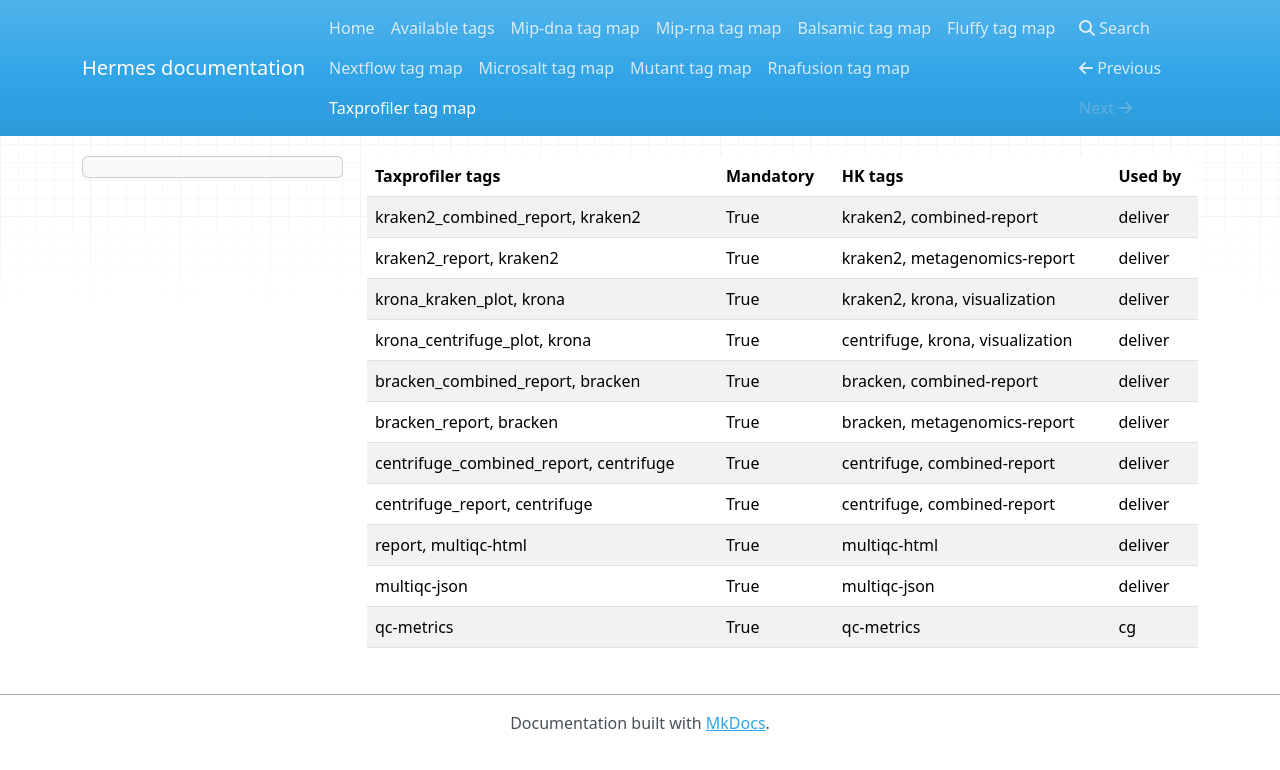
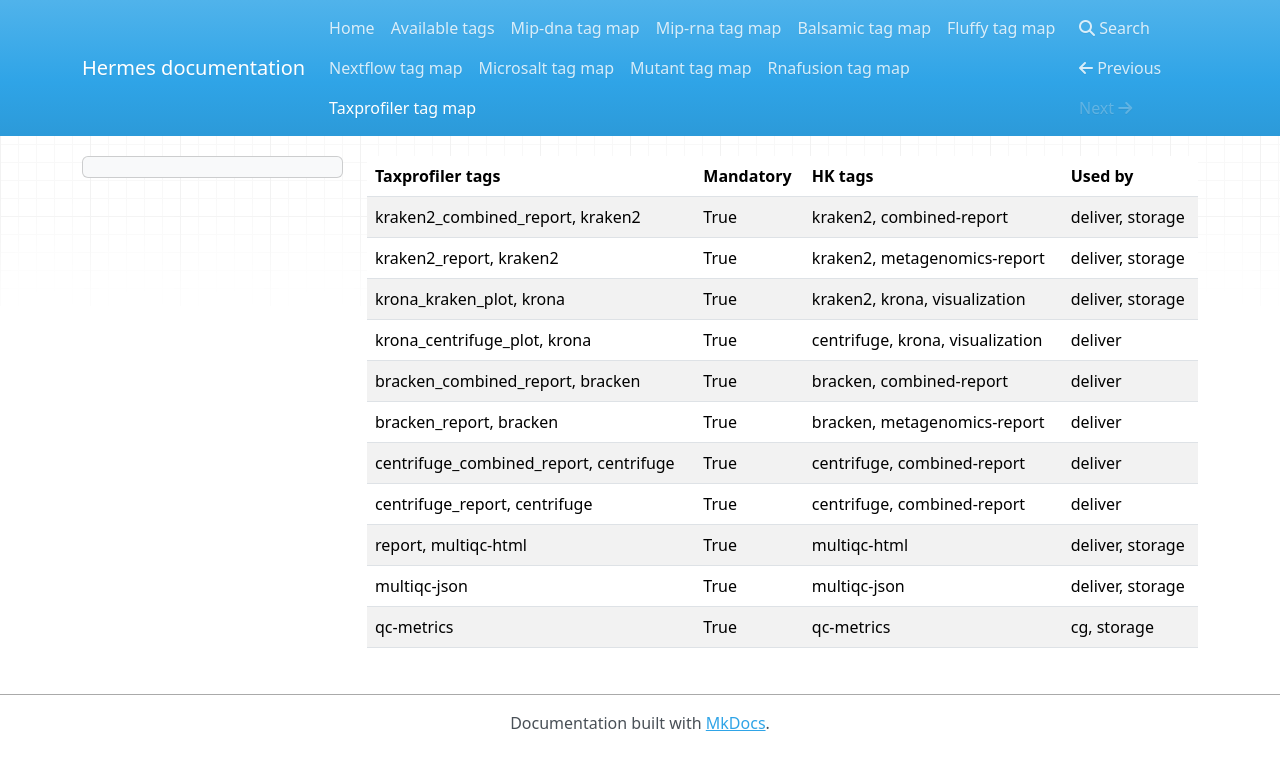
Before and after one commit to Clinical-Genomics/hermes, an MkDocs documentation site: the page built from docs/taxprofiler_map.md, in a window 1280 px wide. Shown: the top 770 px of the page. Built offline with MkDocs 1.6.1, drawn with Linux system fonts in a browser that asks for light colours; nearby versions of some CDN libraries.

Commit message:
Update doc

```diff
--- a/docs/taxprofiler_map.md
+++ b/docs/taxprofiler_map.md
@@ -1,13 +1,13 @@
-| Taxprofiler tags                       | Mandatory | HK tags                          | Used by  |
-|----------------------------------------|-----------|----------------------------------|----------|
-| kraken2_combined_report, kraken2       | True      | kraken2, combined-report         | deliver  |
-| kraken2_report, kraken2                | True      | kraken2, metagenomics-report     | deliver  |
-| krona_kraken_plot, krona               | True      | kraken2, krona, visualization    | deliver  |
-| krona_centrifuge_plot, krona           | True      | centrifuge, krona, visualization | deliver  |
-| bracken_combined_report, bracken       | True      | bracken, combined-report         | deliver  |
-| bracken_report, bracken                | True      | bracken, metagenomics-report     | deliver  |
-| centrifuge_combined_report, centrifuge | True      | centrifuge, combined-report      | deliver  |
-| centrifuge_report, centrifuge          | True      | centrifuge, combined-report      | deliver  |
-| report, multiqc-html                   | True      | multiqc-html                     | deliver  |
-| multiqc-json                           | True      | multiqc-json                     | deliver  |
-| qc-metrics                             | True      | qc-metrics                       | cg       |
+| Taxprofiler tags                       | Mandatory | HK tags                          | Used by          |
+|----------------------------------------|-----------|----------------------------------|------------------|
+| kraken2_combined_report, kraken2       | True      | kraken2, combined-report         | deliver, storage |
+| kraken2_report, kraken2                | True      | kraken2, metagenomics-report     | deliver, storage |
+| krona_kraken_plot, krona               | True      | kraken2, krona, visualization    | deliver, storage |
+| krona_centrifuge_plot, krona           | True      | centrifuge, krona, visualization | deliver          |
+| bracken_combined_report, bracken       | True      | bracken, combined-report         | deliver          |
+| bracken_report, bracken                | True      | bracken, metagenomics-report     | deliver          |
+| centrifuge_combined_report, centrifuge | True      | centrifuge, combined-report      | deliver          |
+| centrifuge_report, centrifuge          | True      | centrifuge, combined-report      | deliver          |
+| report, multiqc-html                   | True      | multiqc-html                     | deliver, storage |
+| multiqc-json                           | True      | multiqc-json                     | deliver, storage |
+| qc-metrics                             | True      | qc-metrics                       | cg, storage      |
```
